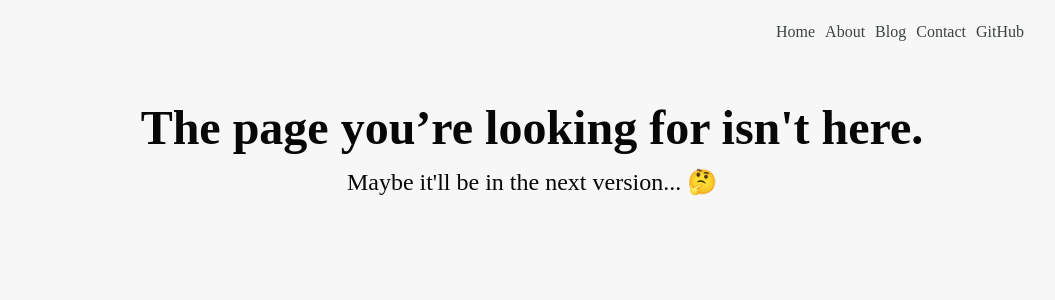
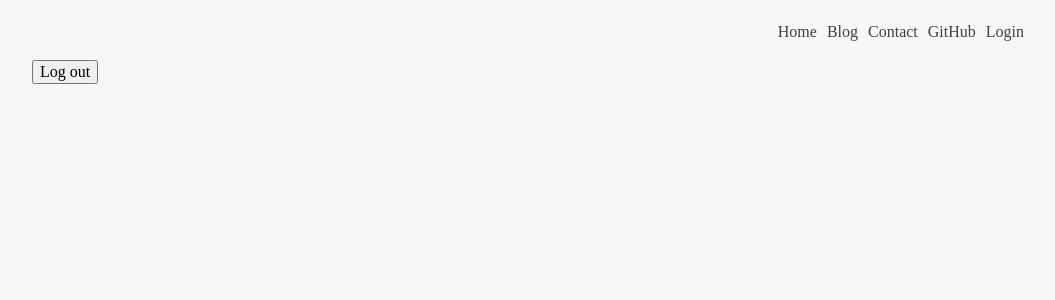
Before and after one commit to spghtti/portfolio, a React (Vite) app: page /logout in a window 1280 px wide. Shown: the top 300 px of the page, without its empty margins (108-1163 px from the left). Built offline with nearby package versions, Linux system fonts and the light colour scheme.

Commit message:
Reverted to localstorage

```diff
--- a/src/App.tsx
+++ b/src/App.tsx
@@ -5,6 +5,7 @@ import { NotFound } from './pages/notFound';
 import { BlogLayout } from './pages/blogLayout';
 import { Contact } from './pages/contact';
 import { Login } from './pages/login';
+import { Logout } from './pages/logout';
 
 function App() {
   return (
@@ -16,6 +17,7 @@ function App() {
       </Route>
       <Route path="/contact" element={<Contact />} />
       <Route path="/login" element={<Login />} />
+      <Route path="/logout" element={<Logout />} />
       <Route path="*" element={<NotFound />} />
     </Routes>
   );
--- /dev/null
+++ b/src/checkLogin.ts
@@ -0,0 +1,8 @@
+export function checkLogin() {
+  if (
+    localStorage.getItem('isLoggedIn') === 'true' &&
+    localStorage.getItem('token') !== null
+  )
+    return true;
+  return false;
+}
--- a/src/components/Header.tsx
+++ b/src/components/Header.tsx
@@ -1,17 +1,22 @@
 import { FC } from 'react';
 import { NavLink } from 'react-router-dom';
+import { checkLogin } from '../checkLogin';
 
-export const Header: FC = () => {
+export const Header = () => {
   return (
     <header>
       <nav>
         <NavLink to="/">Home</NavLink>
-        <a href="/about">About</a>
         <NavLink to="/blog">Blog</NavLink>
         <NavLink to="/contact">Contact</NavLink>
         <a href="https://github.com/spghtti/" target="_blank">
           GitHub
         </a>
+        {checkLogin() ? (
+          <NavLink to="/logout">Logout</NavLink>
+        ) : (
+          <NavLink to="/login">Login</NavLink>
+        )}
       </nav>
     </header>
   );
--- a/src/pages/login.tsx
+++ b/src/pages/login.tsx
@@ -1,6 +1,8 @@
 import { FormEvent, ReactElement } from 'react';
 import { Header } from '../components/Header';
 import { useNavigate } from 'react-router-dom';
+
+// TODO: Refactor JWT storage
 
 export function Login() {
   const navigate = useNavigate();
@@ -20,14 +22,10 @@ export function Login() {
     })
       .then((res) => res.json())
       .then((res) => {
-        console.log(res);
         localStorage.setItem('token', res.token);
+        localStorage.setItem('isLoggedIn', 'true');
         navigate('/blog');
       });
-
-    // const token = JSON.parse(localStorage.getItem('token'));
-    //   const submit = document.getElementById('submit');
-    //   submit.
   }
 
   return (
--- /dev/null
+++ b/src/pages/logout.tsx
@@ -0,0 +1,24 @@
+import { FormEvent, ReactElement } from 'react';
+import { Header } from '../components/Header';
+import { useNavigate } from 'react-router-dom';
+
+export function Logout() {
+  const navigate = useNavigate();
+
+  async function logout(e: FormEvent<HTMLFormElement>) {
+    e.preventDefault();
+    localStorage.clear();
+    navigate('/blog');
+  }
+
+  return (
+    <div>
+      <Header />
+      <main>
+        <form onSubmit={logout}>
+          <input type="submit" id="submit" value="Log out" />
+        </form>
+      </main>
+    </div>
+  );
+}
```
